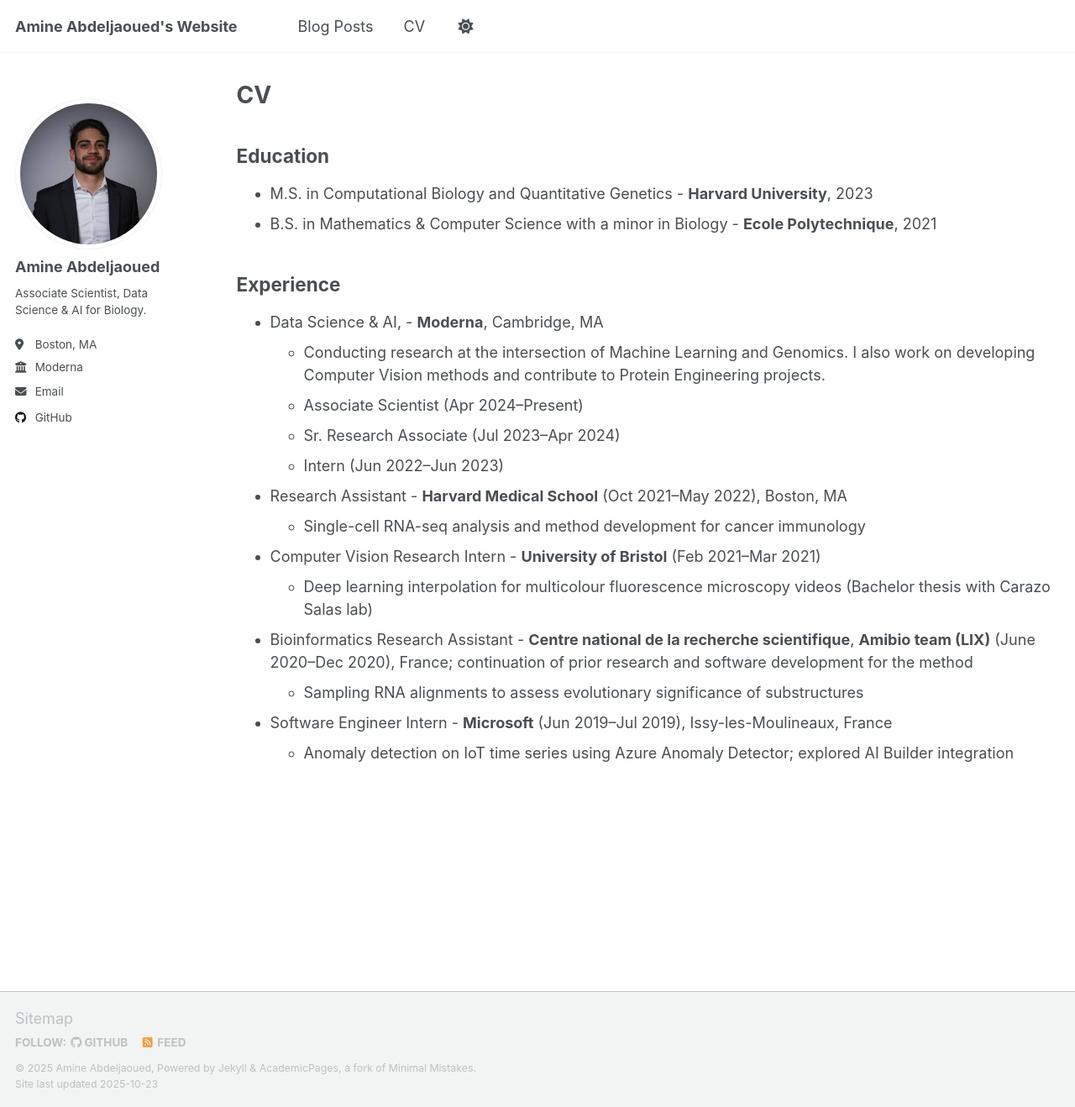
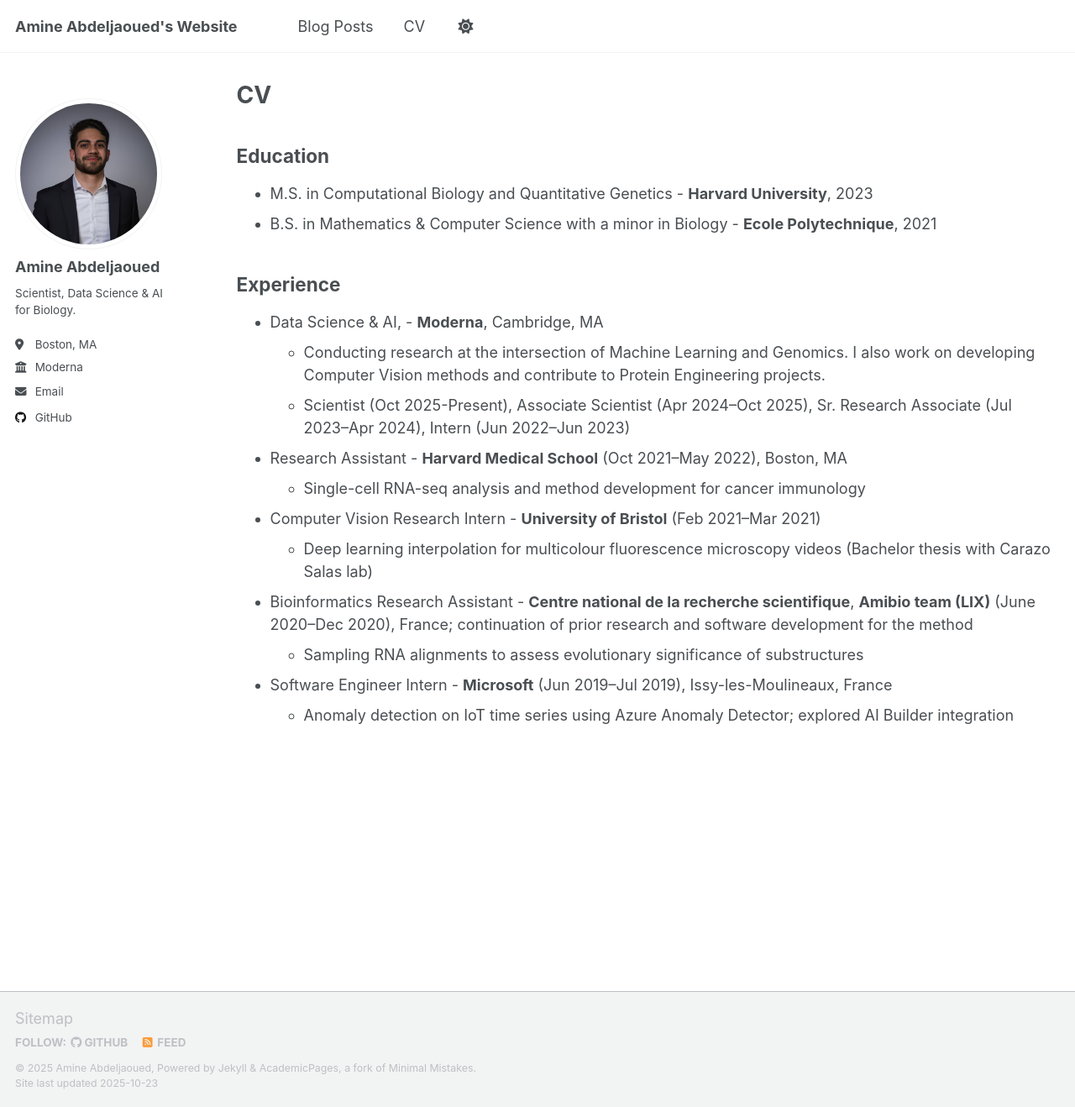
Before and after one commit to amine-abdeljaoued/amine-abdeljaoued.github.io, a Jekyll site: the page built from _pages/cv.md, in a window 1280 px wide and 1318 px high. Shown: the whole window at 84% size. Built offline with Jekyll 4.4.1, drawn with Linux system fonts in a browser that asks for light colours; a script that is not in the unit is left out.

Commit message:
update role name

```diff
--- a/_config.yml
+++ b/_config.yml
@@ -26,7 +26,7 @@ author:
   avatar           : "profile.png"
   name             : "Amine Abdeljaoued"
   pronouns         : # example: "she/her"
-  bio              : "Associate Scientist, Data Science & AI for Biology."
+  bio              : "Scientist, Data Science & AI for Biology."
   location         : "Boston, MA"
   employer         : "Moderna"
   uri              : # URLde
--- a/_pages/cv.md
+++ b/_pages/cv.md
@@ -18,9 +18,7 @@ redirect_from:
 
 - Data Science & AI, - **Moderna**, Cambridge, MA
     - Conducting research at the intersection of Machine Learning and Genomics. I also work on developing Computer Vision methods and contribute to Protein Engineering projects.
-    - Associate Scientist (Apr 2024–Present)
-    - Sr. Research Associate (Jul 2023–Apr 2024)
-    - Intern (Jun 2022–Jun 2023)
+    - Scientist (Oct 2025-Present), Associate Scientist (Apr 2024–Oct 2025), Sr. Research Associate (Jul 2023–Apr 2024), Intern (Jun 2022–Jun 2023)
 
 -	Research Assistant - **Harvard Medical School** (Oct 2021–May 2022), Boston, MA
     - Single-cell RNA-seq analysis and method development for cancer immunology
```
Also changed, not shown: _pages/about.md (+1 -1 lines).
